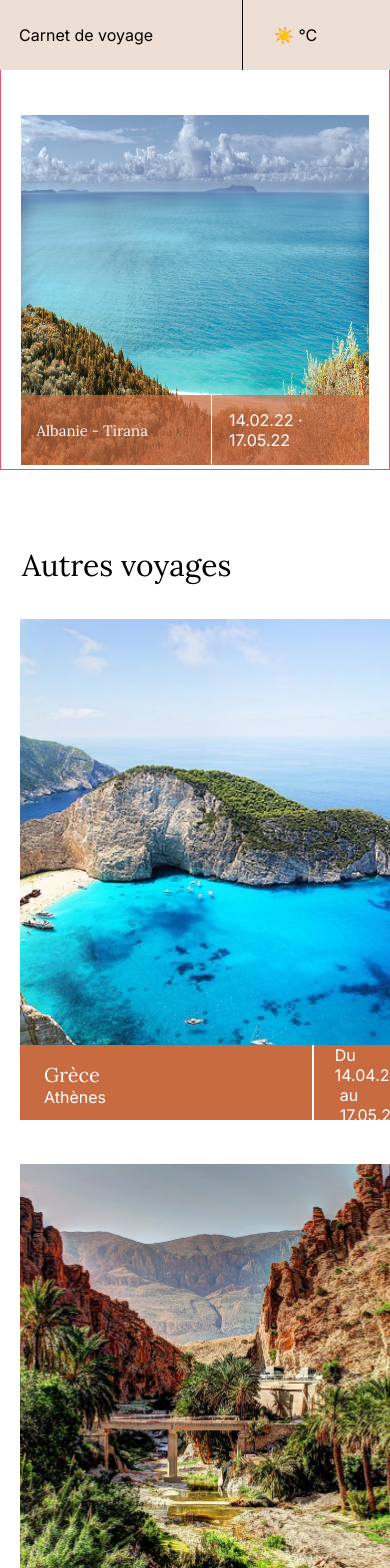
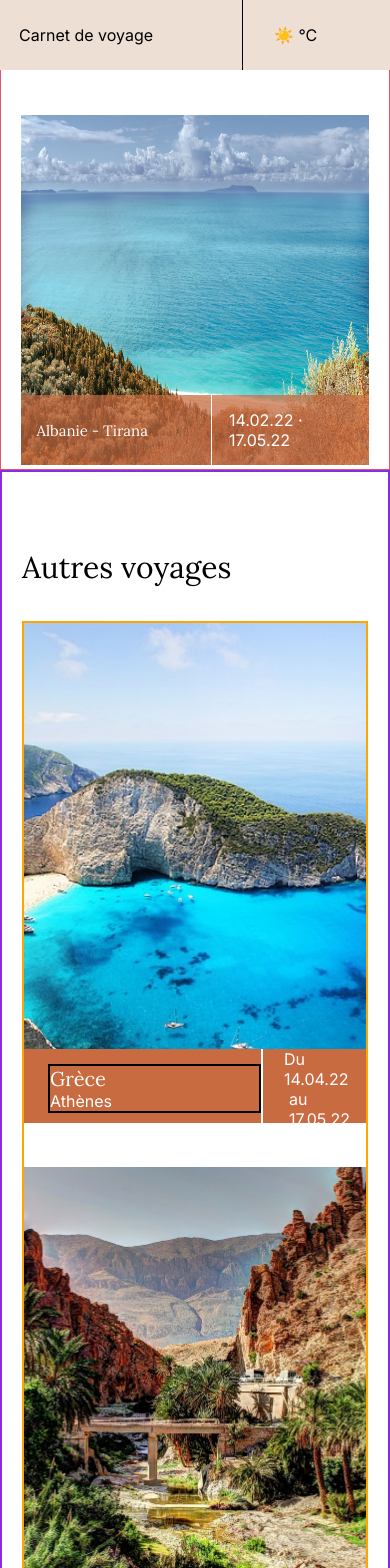
Before and after one commit to KatiaZd/Angular-BlogVoyage, an Angular app: page / in a window 390 px wide. Shown: the top 1568 px of the page. Built offline with nearby package versions, Linux system fonts and the light colour scheme; no server answers.

Commit message:
CSS: version mobile

```diff
--- a/src/app/components/other-article/other-article.component.css
+++ b/src/app/components/other-article/other-article.component.css
@@ -1,22 +1,21 @@
 /* GENERAL */
-
 * {
-    font-weight: 400;
     text-decoration: none;
 }
 
-h1 {
-    margin: 76px 158px 35px 22px;
-    font-size: clamp(30px, 5vw, 60px);
-}
-
-.lora {
-    font-family: 'Lora', serif;
+section {
+    border: 2px solid blueviolet;
+    padding: 76px 20px 0 20px;
 }
 
 p {
     color: white;
 }
+
+h2 {
+    margin-bottom: 35px;
+}
+
 
 img {
     height: 283.88px;
@@ -31,10 +30,10 @@ img {
 
 .container {
     width: 100%;
-    margin: 20px;
     display: -webkit-box;
     display: -ms-flexbox;
     display: grid;
+    border: 2px solid orange;
 }
 
 /* DIV CONTAINERBACKGROUND */
@@ -43,7 +42,7 @@ img {
     background-color: var(--brown);
     margin-top: -4px;
     margin-bottom: 44px;
-    height: 75px;
+    height: 74.12px;
     display: grid;
     grid-template-columns: 3fr 1px 1fr;
     -webkit-box-align: center;
@@ -55,9 +54,11 @@ img {
 
 .containerCountry {
     margin-left: 24px;
+    border: 2px solid black;
 }
 
 .country {
+    font-family: 'Lora', serif;
     font-size: 20px;
 }
 
@@ -71,7 +72,8 @@ img {
 /* DIV DATE */
 
 .date {
-    margin-left: 22px;
+    margin-left: 21.6px;
+    margin-right: 16px;
 }
 
 .alignDate {
@@ -80,8 +82,9 @@ img {
 
 @media (min-width: 768px) {
 
-    h1 {
+    h2 {
         margin-left: 157px;
+        margin: 209px 0 44px 143px;
     }
 
     .container {
--- a/src/app/components/other-article/other-article.component.html
+++ b/src/app/components/other-article/other-article.component.html
@@ -1,4 +1,5 @@
-<h1 class="lora">Autres voyages</h1>
+<section>
+  <h2>Autres voyages</h2>
 
   <div class="container">
     <div *ngFor="let image of otherArticle">
@@ -6,8 +7,8 @@
         <img src="{{ image.mainImage }}" alt="Paysages" />
         <div class="containerBackground">
           <div class="containerCountry">
-            <p class="country lora">{{ image.country }}</p>
-            <p> {{ image.city }} </p>
+            <p class="country">{{ image.country }}</p>
+            <p>{{ image.city }}</p>
           </div>
           <div class="separator"></div>
 
@@ -19,3 +20,4 @@
       </a>
     </div>
   </div>
+</section>
--- a/src/styles.css
+++ b/src/styles.css
@@ -19,6 +19,10 @@ h2, h3, h4 {
     font-weight: 400;
 }
 
+h2 {
+    font-size: clamp(30px, 4vw, 60px);
+}
+
 h3 {
     font-size: clamp(28px, 4vw, 60px);
     margin-bottom: 35px;
```
Lines whose indentation alone changed are shown as unchanged.
